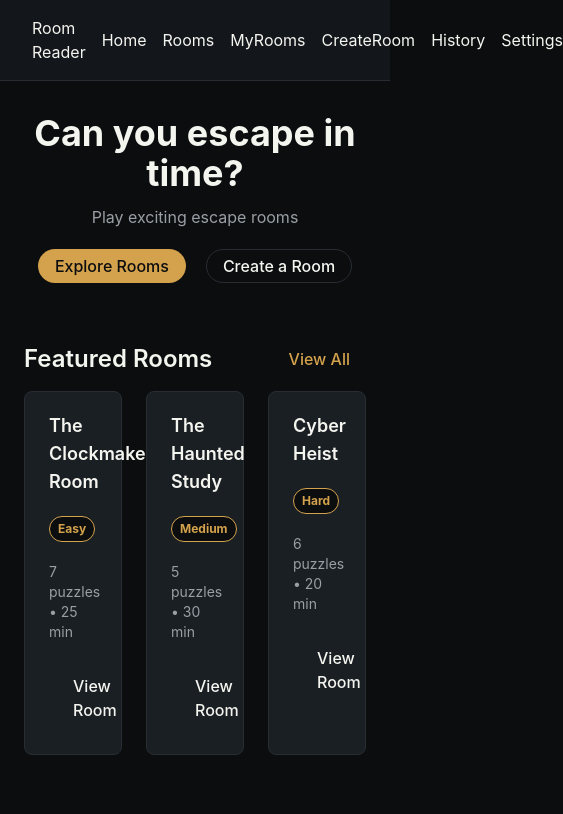
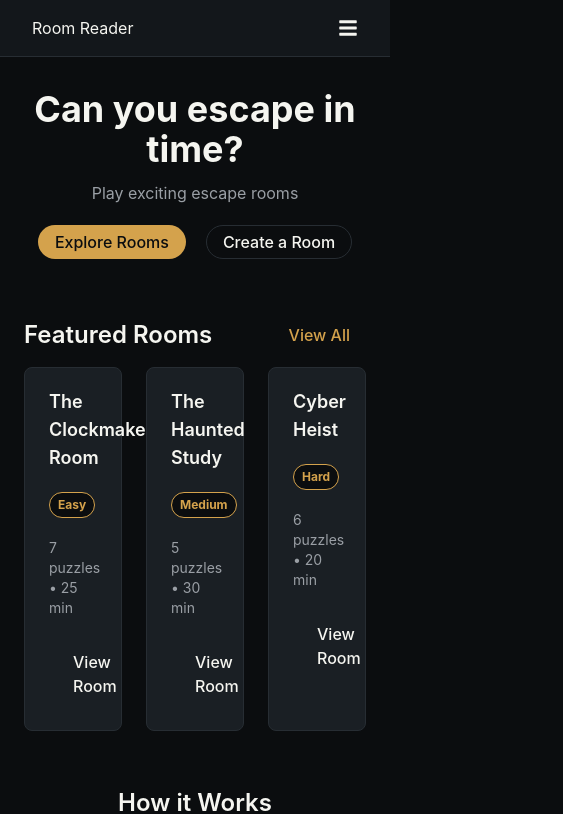
Before and after one commit to gouravasija16/room-reader, a React (Vite) app: page / in a window 390 px wide. Shown: the top 814 px of the page, 563 px wide, since content can reach past the window. Built offline with nearby package versions, Linux system fonts and the light colour scheme.

Commit message:
Made responsive navigation bar

```diff
--- a/package.json
+++ b/package.json
@@ -14,6 +14,7 @@
     "react": "^19.2.8",
     "react-confetti": "^6.4.0",
     "react-dom": "^19.2.8",
+    "react-icons": "^5.7.0",
     "react-router-dom": "^7.18.3",
     "tailwind": "^4.0.0",
     "tailwindcss": "^4.3.3"
--- a/src/components/layout/Navbar.jsx
+++ b/src/components/layout/Navbar.jsx
@@ -1,9 +1,29 @@
 import { Link } from "react-router-dom"
+import { useState } from "react"
+import {
+    FaBars,
+    FaTimes,
+    FaHome,
+    FaDoorOpen,
+    FaUserShield,
+    FaPlusCircle,
+    FaHistory,
+    FaCog
+} from "react-icons/fa"
 export default function Navbar(){
+    const [isOpen,setIsOpen]=useState(false)
     return(
         <nav className="flex justify-between gap-4 items-center px-8 py-4 bg-surface border-b border-border sticky top-0 text-text ">
             <div className="logo">Room Reader</div>
-            <div className="flex gap-4 justify-end">
+            <button
+                type="button"
+                className="md:hidden block text-xl"
+                onClick={() => setIsOpen((open) => !open)}
+                aria-label={isOpen ? "Close menu" : "Open menu"}
+            >
+                {isOpen ? <FaTimes /> : <FaBars />}
+            </button>
+            <div className="hidden md:flex gap-4 justify-end">
               <Link to="/" className="hover:text-accent">Home</Link>
               <Link to="/rooms" className="hover:text-accent">Rooms</Link>
               <Link to="/myrooms" className="hover:text-accent">MyRooms</Link>
@@ -11,6 +31,34 @@ export default function Navbar(){
               <Link to="/history" className="hover:text-accent">History</Link>
               <Link to="/settings" className="hover:text-accent">Settings</Link>
             </div>
+            {isOpen && (
+                <div className="absolute top-full left-0 w-full bg-surface border-b border-border flex flex-col px-8 gap-4 md:hidden shadow-lg z-50">
+                   <Link to="/" onClick={()=>setIsOpen(false)} className="hover:text-accent flex flex-row items-center justify-start gap-2 py-2 w-full text-left">
+                       <FaHome  className="text-xl shrink-0"/>
+                       <span className="text-base font-medium">Home</span>
+                    </Link>
+                   <Link to="/rooms" onClick={()=>setIsOpen(false)} className="hover:text-accent flex flex-row items-center justify-start gap-2 py-2 w-full text-left">
+                        <FaDoorOpen className="text-xl shrink-0" />
+                        <span>Rooms</span>
+                   </Link>
+                   <Link to="/myrooms" onClick={()=>setIsOpen(false)} className="hover:text-accent flex flex-row items-center justify-start gap-2 py-2 w-full text-left">
+                         <FaUserShield className="text-xl shrink-0" />
+                         <span>MyRooms</span>
+                   </Link>
+                   <Link to="/create" onClick={()=>setIsOpen(false)} className="hover:text-accent flex flex-row items-center justify-start gap-2 py-2 w-full text-left">
+                         <FaPlusCircle className="text-xl shrink-0" />
+                         <span>CreateRoom</span>
+                   </Link>
+                   <Link to="/history" onClick={()=>setIsOpen(false)}  className="hover:text-accent flex flex-row items-center justify-start gap-2 py-2 w-full text-left">
+                         <FaHistory className="text-xl shrink-0" />
+                         <span>History</span>
+                   </Link>
+                   <Link to="/settings" onClick={()=>setIsOpen(false)} className="hover:text-accent flex flex-row items-center justify-start gap-2 py-2 w-full text-left">
+                            <FaCog className="text-xl shrink-0" />
+                            <span>Settings</span>
+                   </Link>
+                </div>
+            )}
         </nav>
     )
 
```
Also changed, not shown: 1 other file (tests, documents, lock files or other folders).
